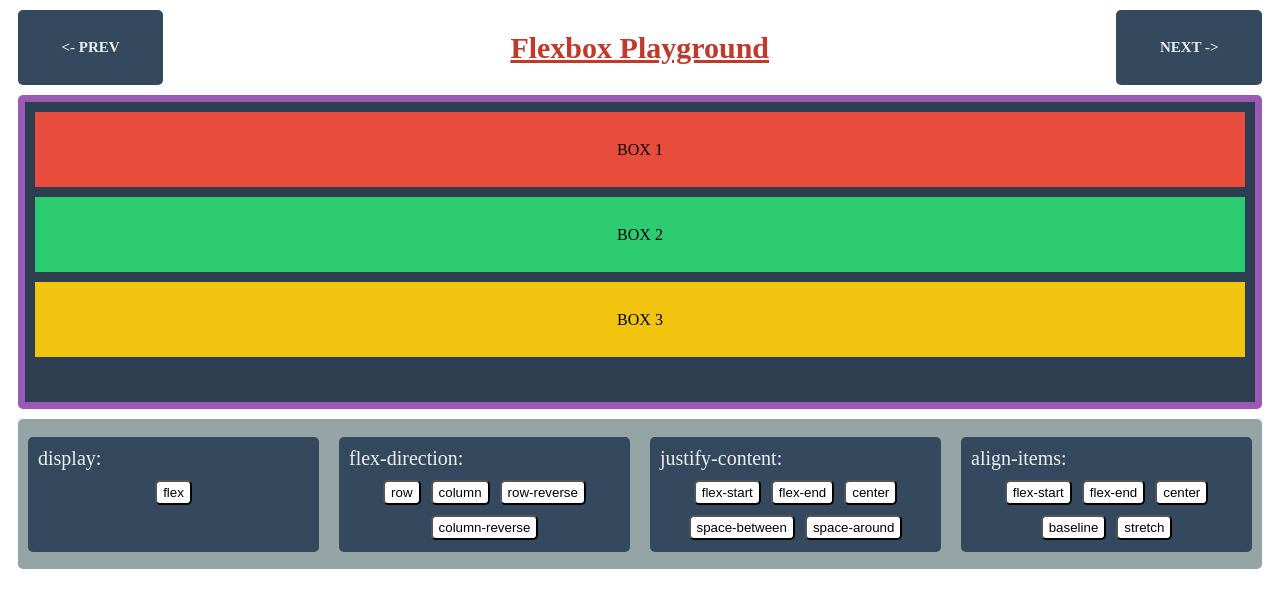
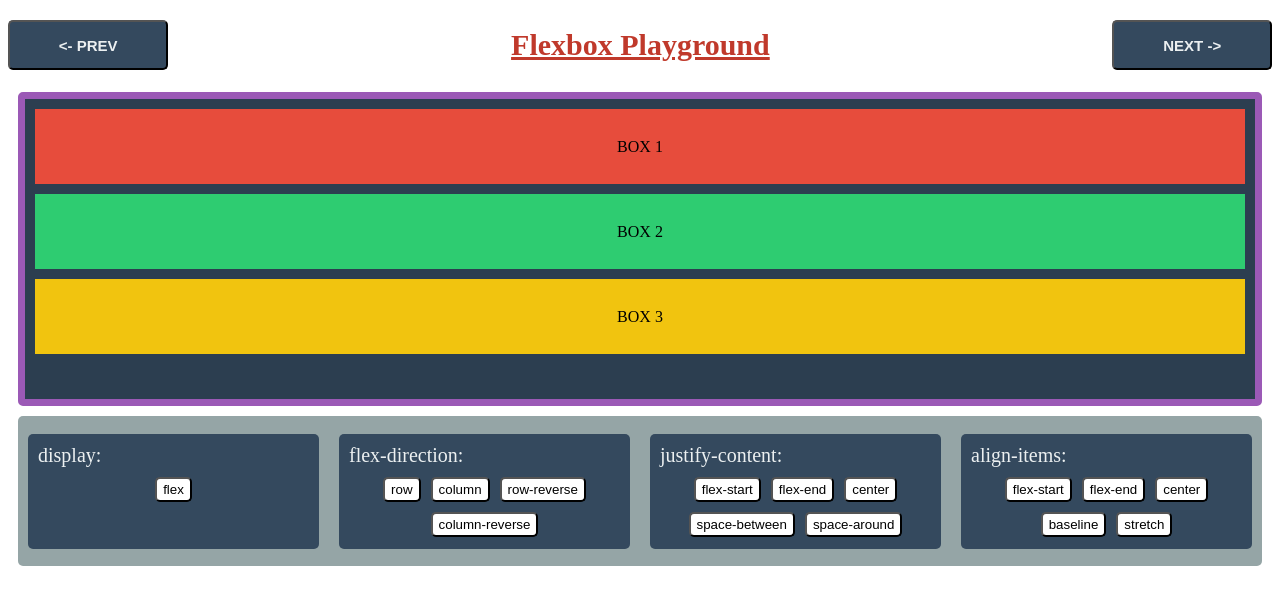
Before and after one commit to natesMI/flexbox_playground, a plain HTML site: page index.html in a window 1280 px wide. Drawn offline with nearby package versions, Linux system fonts and the light colour scheme.

Commit message:
changes prev/next divs to buttons and styles

```diff
--- a/index.html
+++ b/index.html
@@ -9,9 +9,9 @@
   <body>
 
     <div id="title">
-      <div id="prev"><- PREV</div>
+      <button id="prev"><- PREV</button>
       <h1 id="header">Flexbox Playground</h1>
-      <div id=next>NEXT -></div>
+      <button id=next>NEXT -></button>
     </div>
 
     <!-- view 1 -->
--- a/styles.css
+++ b/styles.css
@@ -3,7 +3,6 @@
   flex-direction: row;
   justify-content: center;
   align-items: center;
-  margin: 10px;
 }
 
 #header {
@@ -19,11 +18,10 @@
   background-color: #34495e;
   color: #ecf0f1;
   border-radius: 5px;
-  align-self: flex-start;
   font-size: 15px;
   font-weight: bold;
   flex-grow: 1;
-  height: 75px;
+  height: 50px;
   display: flex;
   justify-content: center;
   align-items: center;
@@ -33,11 +31,10 @@
   background-color: #34495e;
   color: #ecf0f1;
   border-radius: 5px;
-  align-self: flex-end;
   font-size: 15px;
   font-weight: bold;
   flex-grow: 1;
-  height: 75px;
+  height: 50px;
   display: flex;
   justify-content: center;
   align-items: center;
```
